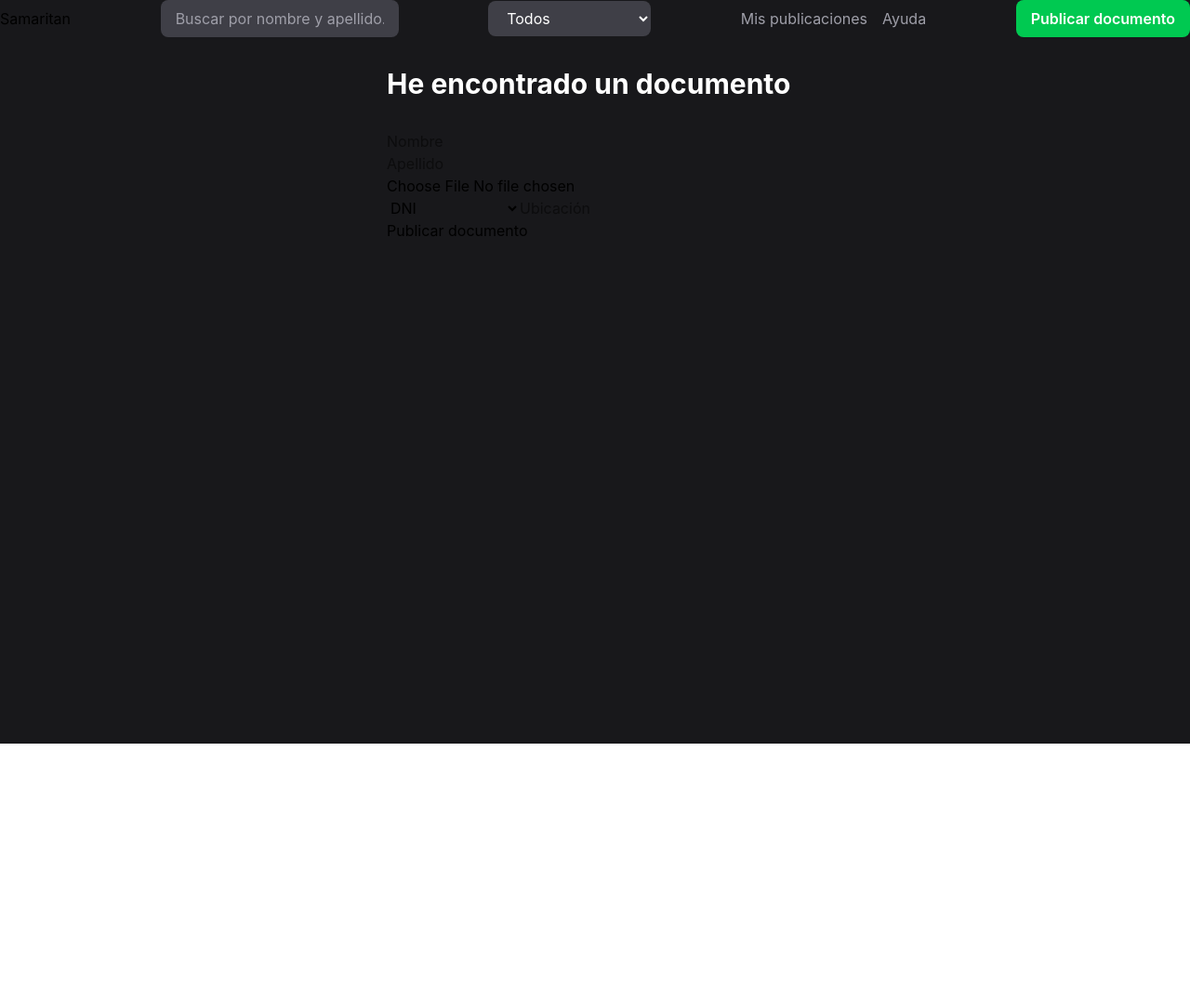
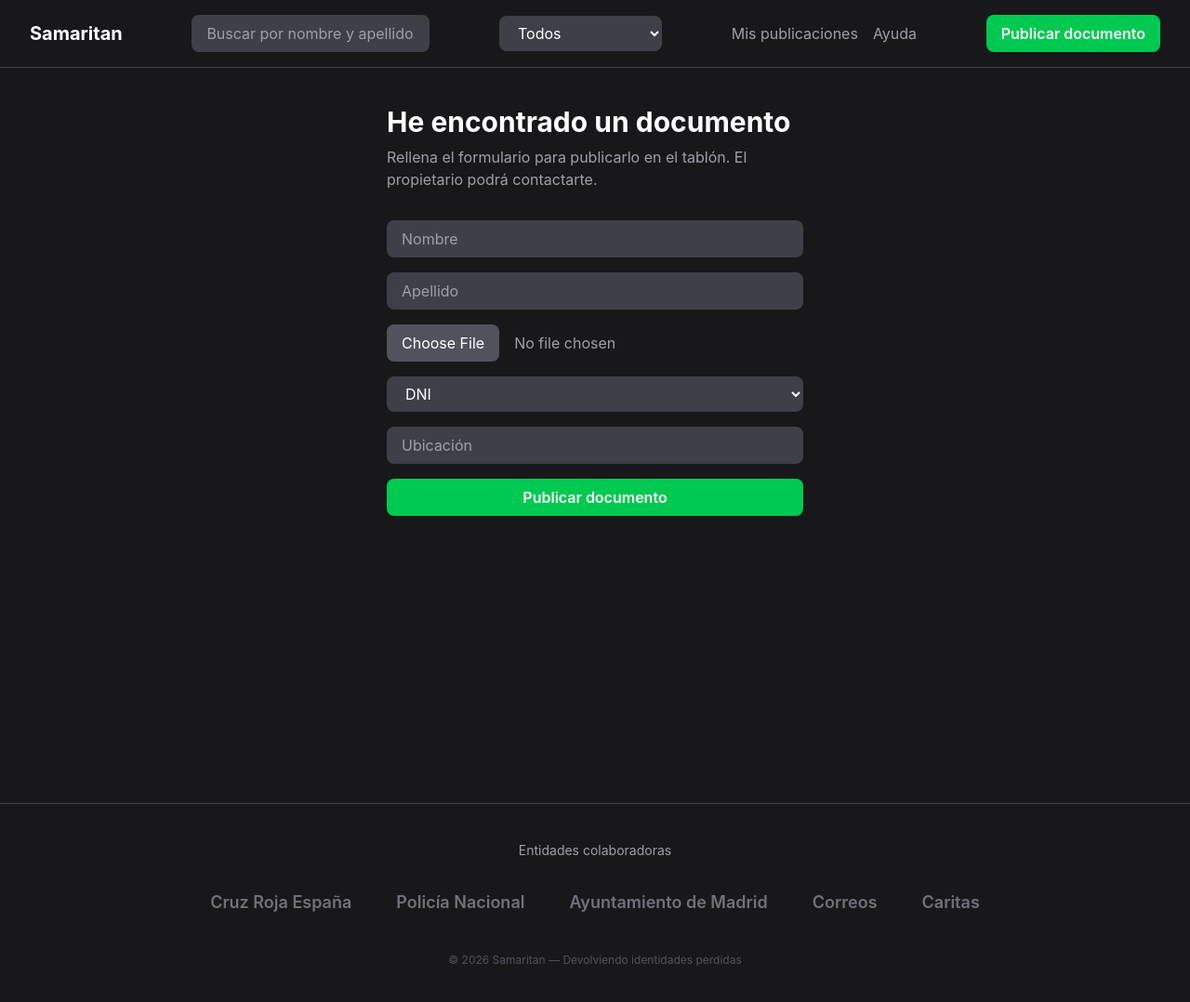
Before and after one commit to bryanQdev/samaritan, a React (Vite) app in the folder client/: page /encontrado in a window 1280 px wide. Shown: the top 1078 px of the page at 93% size. Before the commit the page ends 800 px from the top, so only its background shows below. Built offline with nearby package versions, Linux system fonts and the light colour scheme.

Commit message:
feat: Corrigiendo algunos errores de diseño

```diff
--- a/client/src/App.tsx
+++ b/client/src/App.tsx
@@ -4,10 +4,11 @@ import { Login } from './pages/Login'
 import { Encontrado } from './pages/Encontrado'
 import { Chat } from './pages/Chat'
 import { NotFound} from './pages/NotFound'
-
+import { Footer } from './components/Footer'
 function App() {
   return (
     <BrowserRouter>
+    <div className= "bg-zinc-900 min-h-screen">
       <Routes>
         <Route path="/" element={<Login/>} />
         <Route path="/tablon" element={<Tablon/>} />
@@ -15,6 +16,9 @@ function App() {
         <Route path="/chat/:id" element={<Chat/>} />
         <Route path="*" element={<NotFound/>} />
       </Routes>
+      <Footer />
+      </div>
+
     </BrowserRouter>
   )
 }
--- a/client/src/components/DocumentCard.tsx
+++ b/client/src/components/DocumentCard.tsx
@@ -1,24 +1,34 @@
-import type {FoundDocument} from '../types/document'
+import { Link } from 'react-router-dom'
+import type { FoundDocument } from '../types/document'
 
 interface Props {
   document: FoundDocument
 }
 
-export function DocumentCard({document}:Props){
+export function DocumentCard({ document }: Props) {
   return (
     <div className="bg-zinc-800 rounded-xl overflow-hidden">
       <div className="relative">
-                <img src={document.photo} alt = {`Este documento es de ${document.name} ${document.surname}`}
-                className="w-full h-48 object-cover" />
-                {document.isRecovered &&(<span className="absolute top-2 left-2 bg-green-500 text-white text-xs font-bold px-2 py-1 rounded">Recuperado</span>)}
+        <img
+          src={document.photo}
+          alt={`Este documento es de ${document.name} ${document.surname}`}
+          className="w-full h-48 object-cover"
+        />
+        {document.isRecovered && (
+          <span className="absolute top-2 left-2 bg-green-500 text-white text-xs font-bold px-2 py-1 rounded">
+            Recuperado
+          </span>
+        )}
       </div>
       <div className="p-4">
-                <h3>{document.documentType} encontrado en {document.location}</h3>
-
+        <h3 className="text-white font-semibold">{document.documentType} encontrado en {document.location}</h3>
         <p className="text-zinc-400 text-sm mt-1">{document.publicationDate} • {document.location}</p>
-                <button className="mt-4 w-full bg-green-500 text-white py-2 rounded-lg font-semibold">Contactar</button>
+        <Link to={`/chat/${document.id}`}>
+          <button className="mt-4 w-full bg-green-500 text-white py-2 rounded-lg font-semibold">
+            Contactar
+          </button>
+        </Link>
       </div>
-
     </div>
   )
 }
--- a/client/src/components/DocumentForm.tsx
+++ b/client/src/components/DocumentForm.tsx
@@ -6,11 +6,11 @@ interface Props {
 }
 
 export function DocumentForm({ onSubmit }: Props) {
-    const[name, setName] = useState('')
-    const[surname, setSurname] = useState('')
-    const[documentType, setDocumentType] = useState('')
-    const[documentPhoto, setDocumentPhoto] = useState<File | null>(null)
-    const[location, setLocation] = useState('')
+  const [name, setName] = useState('')
+  const [surname, setSurname] = useState('')
+  const [documentType, setDocumentType] = useState('')
+  const [documentPhoto, setDocumentPhoto] = useState<File | null>(null)
+  const [location, setLocation] = useState('')
 
   function handleSubmit(e: React.FormEvent) {
     e.preventDefault()
@@ -27,28 +27,53 @@ export function DocumentForm({ onSubmit }: Props) {
     })
   }
 
+  const inputClass = "w-full bg-zinc-700 text-white placeholder-zinc-400 px-4 py-2 rounded-lg focus:outline-none focus:ring-2 focus:ring-green-500"
 
   return (
-    <form onSubmit={handleSubmit}>
-        <input type="text" value={name} placeholder="Nombre"
-        onChange={(e) => setName(e.target.value)} />
-        <input type="text" value={surname} placeholder="Apellido"
-        onChange={(e) => setSurname(e.target.value)} />
-       <input type="file" accept="image/jpeg, image/png, image/jpg"
-       onChange={(e) => setDocumentPhoto(e.target.files?.[0] || null)}/>
+    <form onSubmit={handleSubmit} className="flex flex-col gap-4 max-w-md mx-auto">
+      <input
+        type="text"
+        value={name}
+        placeholder="Nombre"
+        onChange={(e) => setName(e.target.value)}
+        className={inputClass}
+      />
+      <input
+        type="text"
+        value={surname}
+        placeholder="Apellido"
+        onChange={(e) => setSurname(e.target.value)}
+        className={inputClass}
+      />
+      <input
+        type="file"
+        accept="image/jpeg, image/png, image/jpg"
+        onChange={(e) => setDocumentPhoto(e.target.files?.[0] || null)}
+        className="text-zinc-400 file:mr-4 file:py-2 file:px-4 file:rounded-lg file:border-0 file:bg-zinc-600 file:text-white"
+      />
       <select
         value={documentType}
-       onChange={(e) => setDocumentType(e.target.value)} >
+        onChange={(e) => setDocumentType(e.target.value)}
+        className={inputClass}
+      >
         <option value="DNI">DNI</option>
         <option value="NIE">NIE</option>
         <option value="Pasaporte">Pasaporte</option>
         <option value="Tarjeta sanitaria">Tarjeta Sanitaria</option>
       </select>
-       <input type="text" value={location} placeholder="Ubicación"
-       onChange={(e) => setLocation(e.target.value)} />
-
-       <button type="submit">Publicar documento</button>
-
+      <input
+        type="text"
+        value={location}
+        placeholder="Ubicación"
+        onChange={(e) => setLocation(e.target.value)}
+        className={inputClass}
+      />
+      <button
+        type="submit"
+        className="w-full bg-green-500 text-white py-2 rounded-lg font-semibold hover:bg-green-600 transition-colors"
+      >
+        Publicar documento
+      </button>
     </form>
   )
 }
--- /dev/null
+++ b/client/src/components/Footer.tsx
@@ -0,0 +1,21 @@
+export function Footer() {
+    return (
+      <footer className="bg-zinc-900 border-t border-zinc-700 mt-16 py-10 px-8">
+        <div className="max-w-6xl mx-auto">
+          <p className="text-zinc-400 text-sm text-center mb-8">
+            Entidades colaboradoras
+          </p>
+          <div className="flex items-center justify-center gap-12 flex-wrap">
+            <span className="text-zinc-500 font-semibold text-lg">Cruz Roja España</span>
+            <span className="text-zinc-500 font-semibold text-lg">Policía Nacional</span>
+            <span className="text-zinc-500 font-semibold text-lg">Ayuntamiento de Madrid</span>
+            <span className="text-zinc-500 font-semibold text-lg">Correos</span>
+            <span className="text-zinc-500 font-semibold text-lg">Caritas</span>
+          </div>
+          <p className="text-zinc-600 text-xs text-center mt-10">
+            © 2026 Samaritan — Devolviendo identidades perdidas
+          </p>
+        </div>
+      </footer>
+    )
+  }
--- a/client/src/components/Navbar.tsx
+++ b/client/src/components/Navbar.tsx
@@ -1,21 +1,27 @@
-import  { useState } from 'react'
+import { useState } from 'react'
+import { Link } from 'react-router-dom'
+
 export function NavBar() {
   const [search, setSearch] = useState('')
-    const[filter, setFilter] = useState('')
-    return(
+  const [filter, setFilter] = useState('')
+
+  return (
     <nav className="flex items-center justify-between">
       <div>
-                <span>Samaritan</span>
+        <Link to="/tablon" className="text-white font-bold text-xl">Samaritan</Link>
       </div>
-            <input type="text"
+      <input
+        type="text"
         value={search}
-            onChange={(e)=> setSearch(e.target.value)}
+        onChange={(e) => setSearch(e.target.value)}
         placeholder="Buscar por nombre y apellido..."
-            className= "bg-zinc-700 text-white px-4 py-2 rounded-lg w-64 placeholder-zinc-400" />
+        className="bg-zinc-700 text-white px-4 py-2 rounded-lg w-64 placeholder-zinc-400"
+      />
       <select
         value={filter}
         onChange={(e) => setFilter(e.target.value)}
-                className= "bg-zinc-700 text-white px-4 py-2 rounded-lg" >
+        className="bg-zinc-700 text-white px-4 py-2 rounded-lg"
+      >
         <option value="">Todos</option>
         <option value="DNI">DNI</option>
         <option value="NIE">NIE</option>
@@ -26,8 +32,11 @@ export function NavBar() {
         <span className="text-zinc-400 cursor-pointer">Mis publicaciones</span>
         <span className="text-zinc-400 cursor-pointer">Ayuda</span>
       </div>
-            <button className="bg-green-500 text-white px-4 py-2 rounded-lg font-semibold">Publicar documento</button>
-
+      <Link to="/encontrado">
+        <button className="bg-green-500 text-white px-4 py-2 rounded-lg font-semibold">
+          Publicar documento
+        </button>
+      </Link>
     </nav>
   )
 }
--- a/client/src/pages/Encontrado.tsx
+++ b/client/src/pages/Encontrado.tsx
@@ -9,9 +9,12 @@ export function Encontrado() {
 
   return (
     <div className="bg-zinc-900 min-h-screen">
-      <NavBar />
-      <div className="max-w-lg mx-auto p-8">
-        <h1 className="text-white text-3xl font-bold mb-8">He encontrado un documento</h1>
+      <div className="border-b border-zinc-700 px-8 py-4">
+        <NavBar />
+      </div>
+      <div className="max-w-lg mx-auto px-8 py-10">
+        <h1 className="text-white text-3xl font-bold mb-2">He encontrado un documento</h1>
+        <p className="text-zinc-400 mb-8">Rellena el formulario para publicarlo en el tablón. El propietario podrá contactarte.</p>
         <DocumentForm onSubmit={handleSubmit} />
       </div>
     </div>
--- a/client/src/pages/Login.tsx
+++ b/client/src/pages/Login.tsx
@@ -1,13 +1,24 @@
 export function Login() {
   return (
-    <div className="bg-zinc-900 min-h-screen flex flex-col items-center justify-center">
-      <h1 className="text-white text-5xl font-bold mb-2">Samaritan</h1>
-      <p className="text-zinc-400 text-lg mb-12">Ayudando a recuperar lo que importa</p>
+    <div className="bg-zinc-900 min-h-screen flex flex-col items-center justify-center px-4">
+      <div className="text-center max-w-md">
+        <div className="text-green-500 text-6xl mb-6">&#10003;</div>
+        <h1 className="text-white text-5xl font-bold mb-3">Samaritan</h1>
+        <p className="text-zinc-400 text-lg mb-4">Ayudando a recuperar lo que importa</p>
+        <p className="text-zinc-500 text-sm mb-12">
+          Si encontraste un documento de identidad, publícalo aquí.
+          Su dueño podrá localizarlo y contactarte de forma segura.
+        </p>
 
-      <button className="flex items-center gap-3 bg-white text-zinc-900 px-6 py-3 rounded-lg font-semibold hover:bg-zinc-100">
-        <img src="https://www.google.com/favicon.ico" alt="Google" className="w-5 h-5" />
-        Continuar con Google
-      </button>
+        <button className="flex items-center gap-3 bg-white text-zinc-900 px-6 py-3 rounded-lg font-semibold hover:bg-zinc-100 transition-colors mx-auto mb-4">
+          <img src="https://www.google.com/favicon.ico" alt="Google" className="w-5 h-5" />
+          Continuar con Google
+        </button>
+
+        <p className="text-zinc-600 text-xs">
+          Al continuar aceptas los términos de uso y la política de privacidad
+        </p>
+      </div>
     </div>
   )
 }
--- a/client/src/pages/Tablon.tsx
+++ b/client/src/pages/Tablon.tsx
@@ -37,14 +37,19 @@ export function Tablon() {
       isRecovered: false
     }
   ]
+
   return (
     <div className="bg-zinc-900 min-h-screen">
+      <div className="border-b border-zinc-700 px-8 py-4">
         <NavBar />
-      <div className="p-8 grid grid-cols-3 gap-6">
+      </div>
+      <div className="max-w-6xl mx-auto px-8 py-10">
+        <h2 className="text-white text-2xl font-bold mb-6">Documentos encontrados</h2>
+        <div className="grid grid-cols-3 gap-6">
           {testDocuments.map((doc) => (
             <DocumentCard key={doc.id} document={doc} />
           ))}
-
+        </div>
       </div>
     </div>
   )
```
Also changed, not shown: client/src/pages/Chat.tsx (+23 -7 lines). Lines whose indentation alone changed are shown as unchanged.
